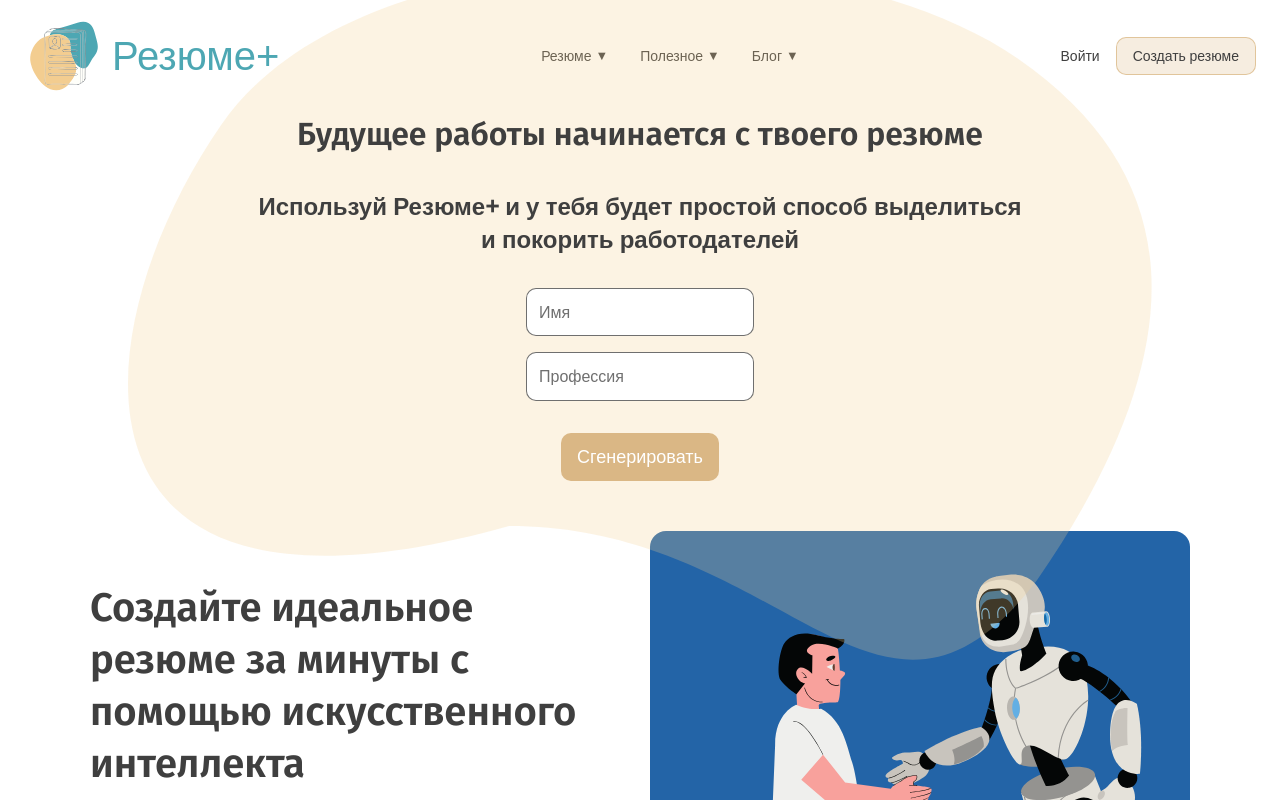
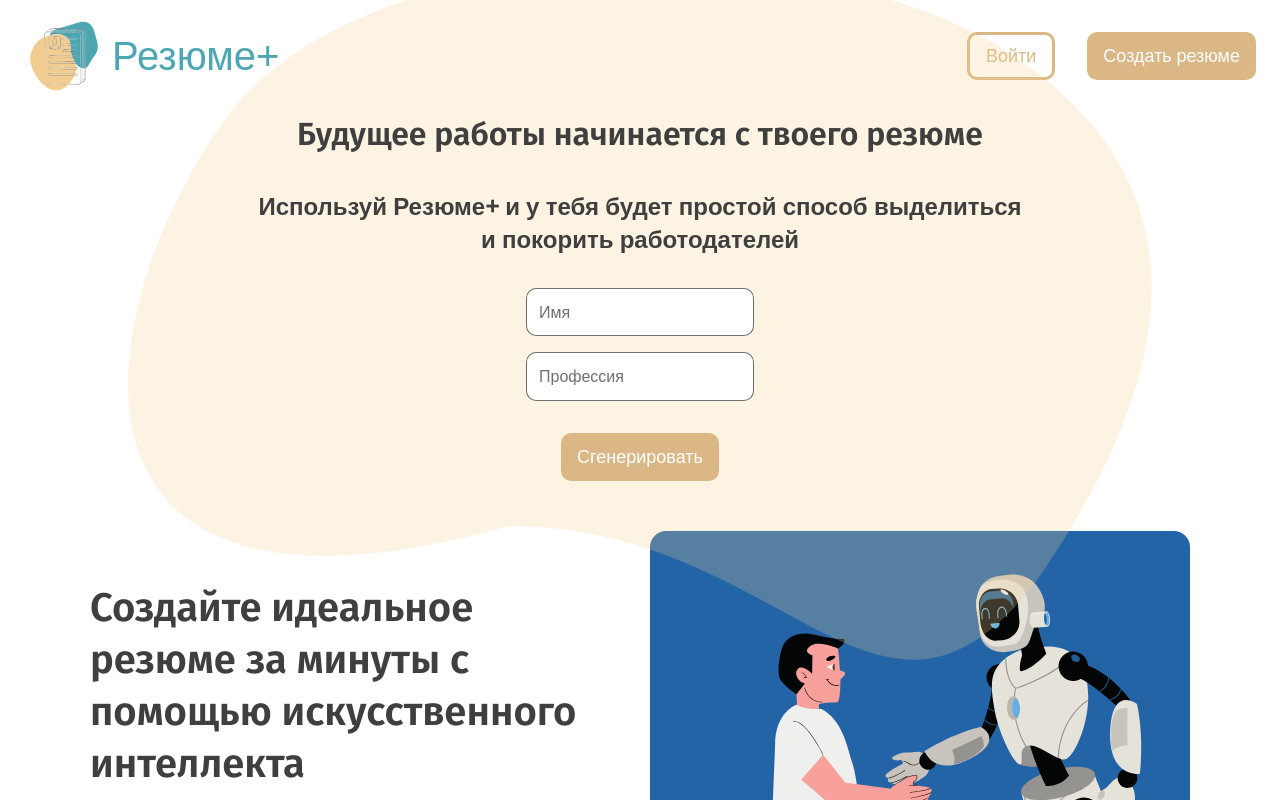
Before and after one commit to anvdmal/resume-plus-frontend, a React (Vite) app: page / in a window 1280 px wide. Shown: the top 800 px of the page. Built offline with nearby package versions, Linux system fonts and the light colour scheme; a web font is replaced by a local one.

Commit message:
update header for main page

```diff
--- a/src/components/Header.jsx
+++ b/src/components/Header.jsx
@@ -1,32 +1,25 @@
 import React from 'react';
 import '../styles/Header.css';
+import MainButton from "./ui/MainButton.jsx";
+import SecondaryButton from "./ui/SecondaryButton.jsx";
 
-export default function Header({ variant = 'home' }) {
+export default function Header({variant = 'home'}) {
     return (
         <header className={`header header-${variant}`}>
             <div className="header-content">
                 <div className="header-logo">
-          <img src="../../public/logo-icon.svg" alt="Resume+ Logo" className="logo-icon" />
+                    <img src="../../public/logo-icon.svg" alt="Resume+ Logo" className="logo-icon"/>
                     <span className="logo-text">Резюме+</span>
                 </div>
                 {variant === 'main-screen' && (
-          <>
-            <nav className="header-nav">
-              <a href="#" className="nav-link">
-                Резюме <span className="dropdown-arrow">▼</span>
-              </a>
-              <a href="#" className="nav-link">
-                Полезное <span className="dropdown-arrow">▼</span>
-              </a>
-              <a href="#" className="nav-link">
-                Блог <span className="dropdown-arrow">▼</span>
-              </a>
-            </nav>
                     <div className="header-actions">
-              <a href="#" className="action-link">Войти</a>
-              <button className="action-button">Создать резюме</button>
+                        <SecondaryButton
+                            text="Войти"
+                            className="sign-in-button"/>
+                        <MainButton
+                            text="Создать резюме"
+                            className="create-resume-button"/>
                     </div>
-          </>
                 )}
                 {variant === 'articles-screen' && (
                     <>
--- a/src/styles/Header.css
+++ b/src/styles/Header.css
@@ -1,15 +1,12 @@
 .header {
+    width: 100%;
     padding: 1rem 0;
+    background-color: transparent;
     font: var(--font-caption-opensans-regular-14);
     color: var(--text-dark-grey-100);
-    width: 100vw;
-    position: relative;
-    left: 50%;
-    right: 50%;
-    margin-left: -50vw;
-    margin-right: -50vw;
-    background-color: transparent;
+    box-sizing: border-box;
 }
+
 
 .header-home,
 .header-secondary,
@@ -42,24 +39,6 @@
     color: var(--primary-moonstone-100);
 }
 
-.header-nav {
-    display: flex;
-    gap: 2rem;
-}
-
-.nav-link {
-    color: var(--text-dark-grey-100);
-    text-decoration: none;
-    font-weight: normal;
-    display: flex;
-    align-items: center;
-    gap: 0.25rem;
-}
-
-.nav-link:hover {
-    color: var(--secondary-chine-rose-75);
-}
-
 .dropdown-arrow {
     font-size: 0.8rem;
 }
@@ -67,28 +46,5 @@
 .header-actions {
     display: flex;
     align-items: center;
-    gap: 1rem;
+    gap: 2rem;
 }
-
-.action-link {
-    color: var(--text-dark-grey-100);
-    text-decoration: none;
-}
-
-.action-link:hover {
-    color: var(--secondary-chine-rose-75);
-}
-
-.action-button {
-    background-color: var(--info-tan-25);
-    color: var(--text-dark-grey-100);
-    border: 1px solid var(--info-tan-75);
-    border-radius: 0.625rem;
-    padding: 0.5rem 1rem;
-    font: var(--font-caption-opensans-regular-14);
-    cursor: pointer;
-}
-
-.action-button:hover {
-    background-color: var(--info-tan-50);
-}
```
Lines whose indentation alone changed are shown as unchanged.
